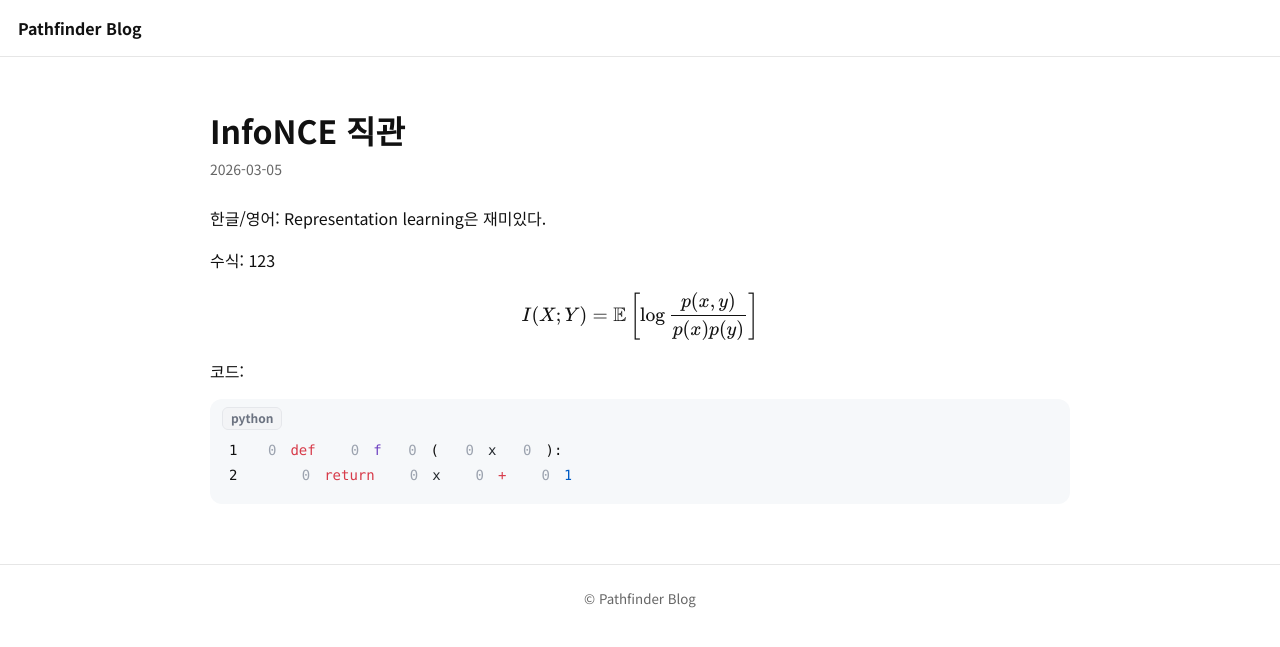
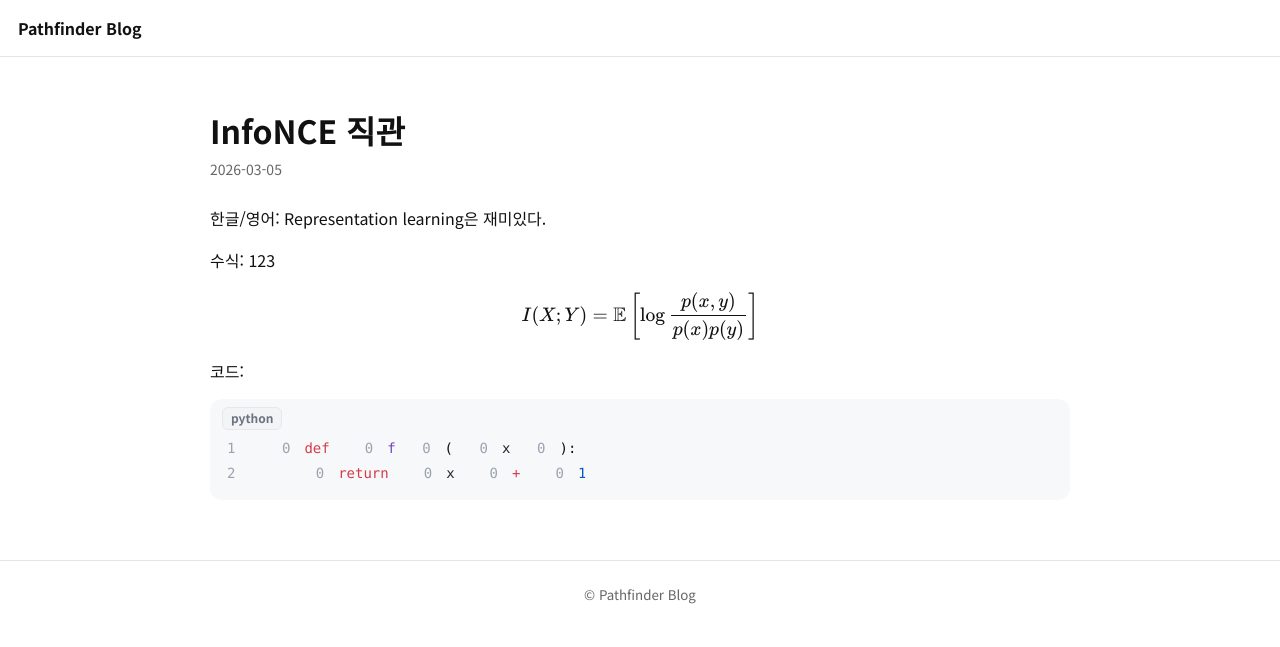
Before and after one commit to pathfinder-J/pathfinder-J.github.io, a Jekyll site: the page built from notes/example.md, in a window 1280 px wide. Shown: the top 647 px of the page. Built offline with Jekyll 4.4.1, drawn with Linux system fonts in a browser that asks for light colours.

Commit message:
Add Rouge line numbers styles to style.css
Added styles for Rouge line numbers and gutter.

```diff
--- a/css/style.css
+++ b/css/style.css
@@ -213,3 +213,24 @@ code::before{
 
   user-select: none;
 }
+
+/* ===== Rouge line numbers (minimal) ===== */
+
+.rouge-table {
+  border-spacing: 0;
+}
+
+.rouge-gutter {
+  padding-right: 12px;
+  text-align: right;
+  user-select: none;
+  color: #9ca3af;
+}
+
+.rouge-gutter pre {
+  margin: 0;
+}
+
+.rouge-code {
+  padding-left: 8px;
+}
```
